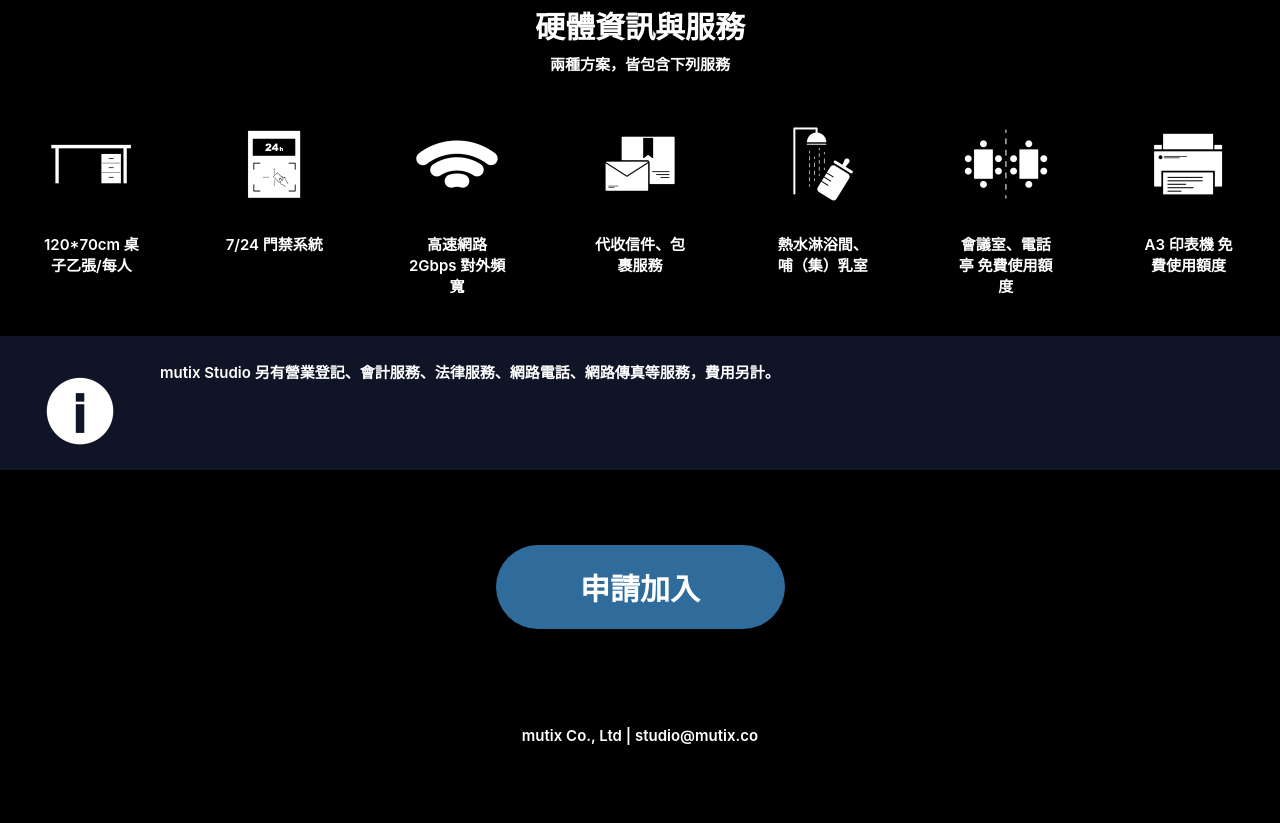
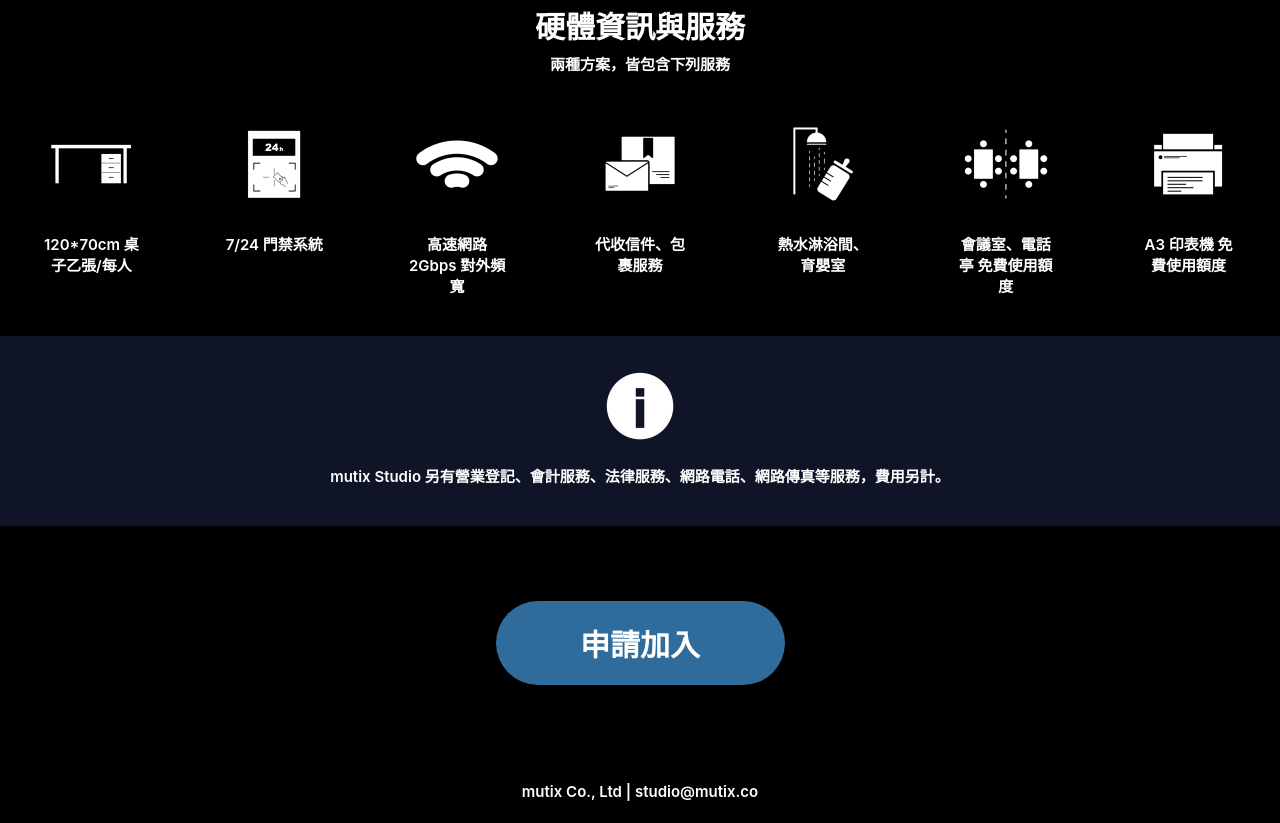
Before and after one commit to tmotx/mutix-service, a plain HTML site: page index.html in a window 1280 px wide. Shown: the part 3376-4199 px from the top of the page. Before the commit the page ends 4143 px from the top, so only its background shows below. Drawn offline with Linux system fonts and the light colour scheme.

Commit message:
feat(web) mutix-studio Beta2

```diff
--- a/index.html
+++ b/index.html
@@ -185,7 +185,7 @@
       <div class="pure-u-1-3 pure-u-md-1-7">
         <div class="service_item">
           <div class="service_item_img"><img src="./stuido_asset/images/prstudioicon_05.png" /></div>
-          <div class="service_item_text">熱水淋浴間、哺（集）乳室</div>
+          <div class="service_item_text">熱水淋浴間、育嬰室</div>
         </div>
       </div>
       <div class="pure-u-1-3 pure-u-md-1-7">
@@ -206,13 +206,11 @@
 <section id="info" class="section_info bg-blue">
   <div class="container">
     <div class="pure-g">
-      <div class="pure-u-1-3 pure-u-md-1-8">
+      <div class="pure-u-1-1">
         <div class="info_item_img"><img src="./stuido_asset/images/prstudioicon_08.png" /></div>
       </div>
-      <div class="pure-u-2-3 pure-u-md-7-8">
-        <div class="info_item_text_box">
-          <div class="info_item_text">mutix Studio 另有營業登記、會計服務、法律服務、網路電話、網路傳真等服務，費用另計。</idv>
-        </div>
+      <div class="pure-u-1-1">
+        <div class="info_item_text center">mutix Studio 另有營業登記、會計服務、法律服務、網路電話、網路傳真等服務，費用另計。</div>
       </div>
     </div>
   </div>
--- a/stuido_asset/stuido.css
+++ b/stuido_asset/stuido.css
@@ -493,8 +493,10 @@ h3 {
 }
 
 .section_info{
-  padding-top: 25px;
-  padding-bottom: 5px;
+  padding-top: 20px;
+  padding-bottom: 30px;
+  padding-left: 10%;
+  padding-right: 10%;
 }
 
 
@@ -504,21 +506,14 @@ h3 {
 }
 
 .info_item_img img{
-  width: auto;
-  height: 100px;;
+  width: 100%;
+  height: auto;
 }
 
-.info_item_text_box{
-  margin: 0 auto;
-}
-
-
 .info_item_text{
-  display: inline-block;
-  vertical-align: middle;
+  margin-top: 5px;
   font-size: 12px;
   font-weight: 600;
-  padding-right: 5%;
 }
 
 .why_title{
@@ -636,10 +631,13 @@ h3 {
     font-weight: 600;
   }
 
+  .section_info{
+    padding-top: 20px;
+    padding-bottom: 40px;
+  }
+
   .info_item_text{
-    height: 100px;
     font-size: 15px;
-    font-weight: 600;
   }
 
   .section_service {
```
